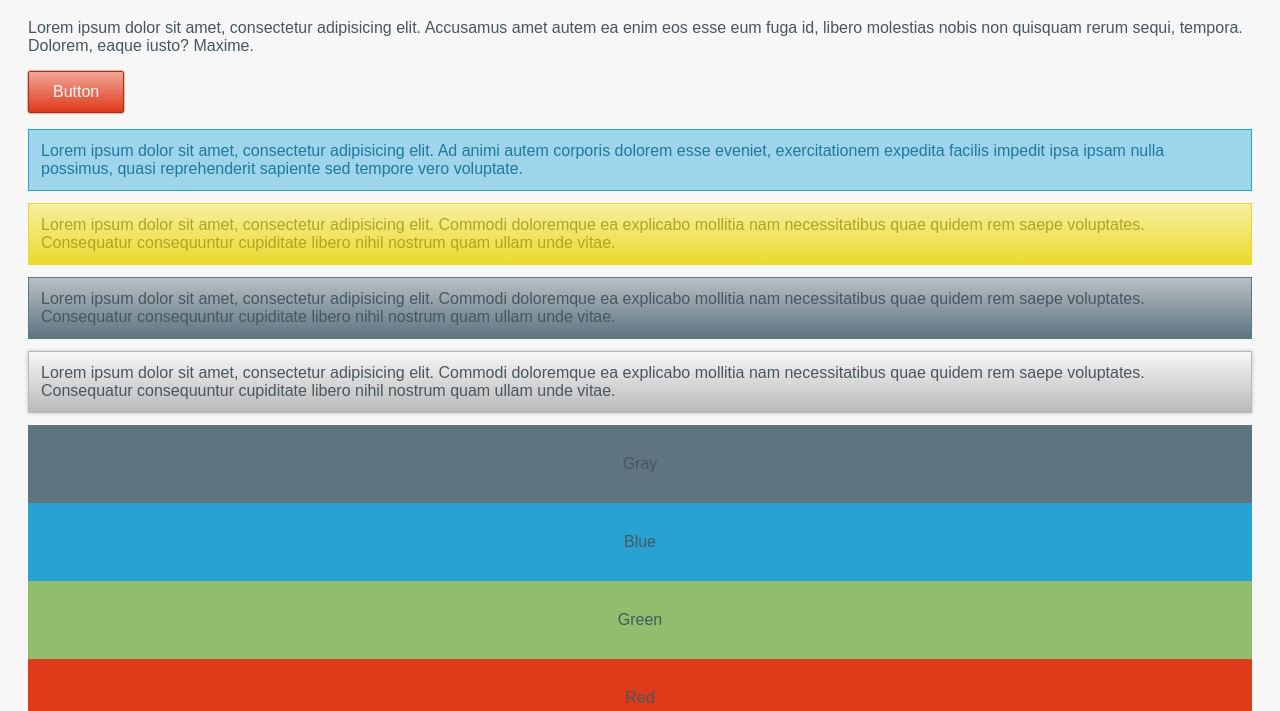
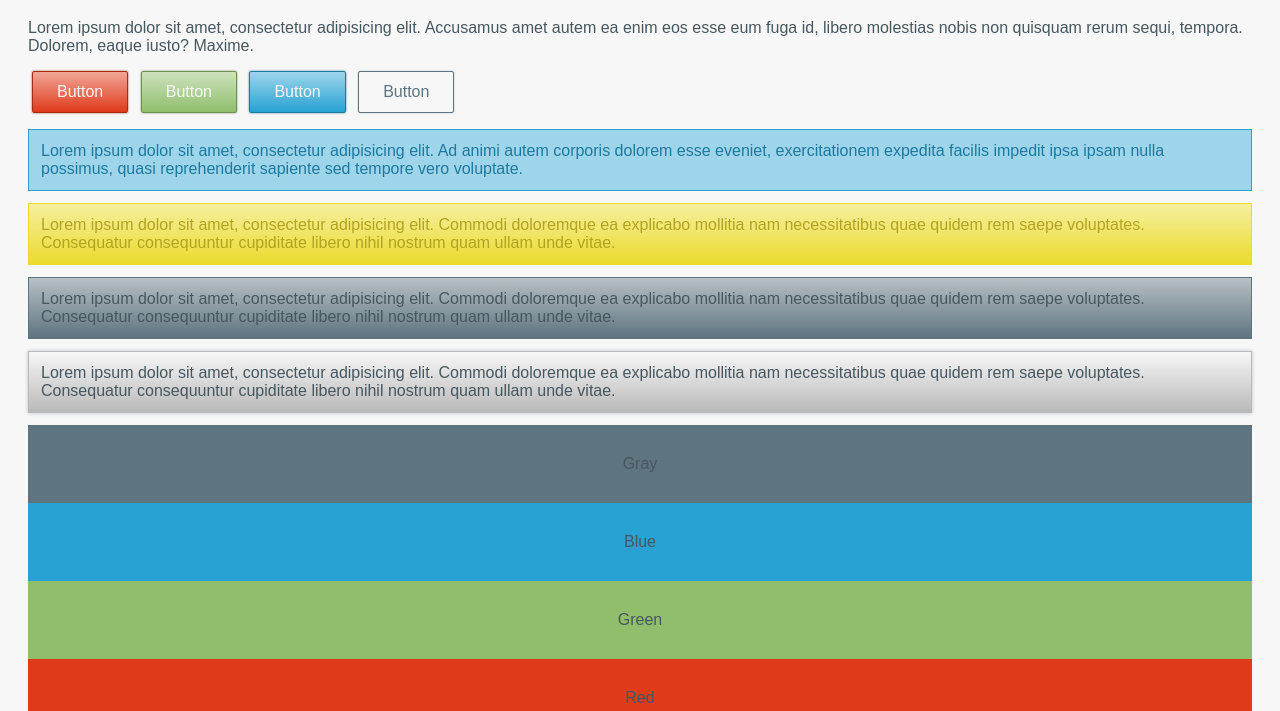
Before and after one commit to hising/colors.css, a website: page index.html in a window 1280 px wide. Shown: the part 89-800 px from the top of the page. Drawn offline with Linux system fonts and the light colour scheme.

Commit message:
Working with btns a bit

```diff
--- a/colors.css
+++ b/colors.css
@@ -41,19 +41,49 @@ body {
 }
 
 .btn {
-    background-image: linear-gradient(var(--red-tint), var(--red));
     border-radius: 2px;
-    color: var(--white);
     text-decoration: none;
     display: inline-block;
     line-height: 40px;
     padding: 0 24px;
+    color: var(--gray);
+    border: 1px solid var(--gray);
+    margin: 0 4px;
+    box-shadow: 0 0 2px var(--gray-tint);
+}
+
+.btn.danger {
+    background-image: linear-gradient(var(--red-tint), var(--red));
+    color: var(--white);
     border: 1px solid var(--red-shade);
     box-shadow: 0 0 2px var(--red-shade);
 }
 
-.btn:hover {
+.btn.danger:hover {
     background-image: linear-gradient(var(--red), var(--red-shade));
+    box-shadow: none;
+}
+
+.btn.success {
+    background-image: linear-gradient(var(--green-tint), var(--green));
+    color: var(--white);
+    border: 1px solid var(--green-shade);
+    box-shadow: 0 0 2px var(--green-shade);
+}
+
+.btn.success:hover {
+    background-image: linear-gradient(var(--green), var(--green-shade));
+}
+
+.btn.info {
+    background-image: linear-gradient(var(--blue-tint), var(--blue));
+    color: var(--white);
+    border: 1px solid var(--blue-shade);
+    box-shadow: 0 0 2px var(--blue-shade);
+}
+
+.btn.info:hover {
+    background-image: linear-gradient(var(--blue), var(--blue-shade));
 }
 
 .alert {
--- a/index.html
+++ b/index.html
@@ -13,7 +13,7 @@
 <h1>Colors.css</h1>
 <p>Lorem ipsum dolor sit amet, consectetur adipisicing elit. Accusamus amet autem ea enim eos esse eum fuga id, libero molestias nobis non quisquam rerum sequi, tempora. Dolorem, eaque iusto? Maxime.</p>
 
-<p><a href="#" class="btn">Button</a></p>
+<p><a href="#" class="btn danger">Button</a> <a href="#" class="btn success">Button</a> <a href="#" class="btn info">Button</a> <a href="#" class="btn">Button</a></p>
 
 <div class="alert">Lorem ipsum dolor sit amet, consectetur adipisicing elit. Ad animi autem corporis dolorem esse eveniet, exercitationem expedita facilis impedit ipsa ipsam nulla possimus, quasi reprehenderit sapiente sed tempore vero voluptate.</div>
 
```
